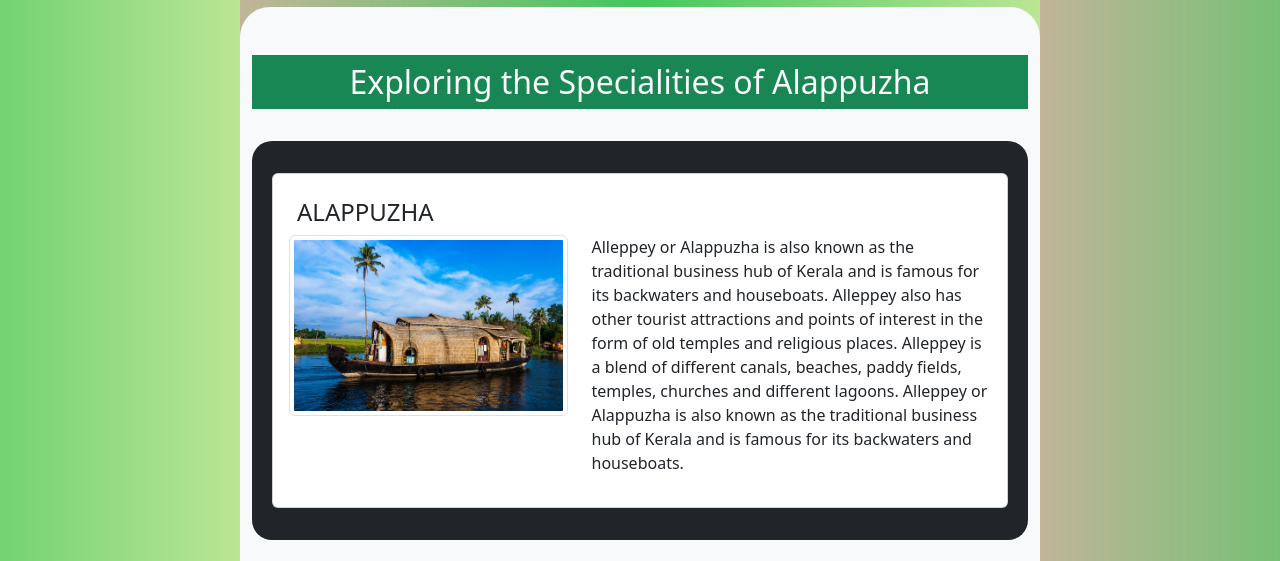
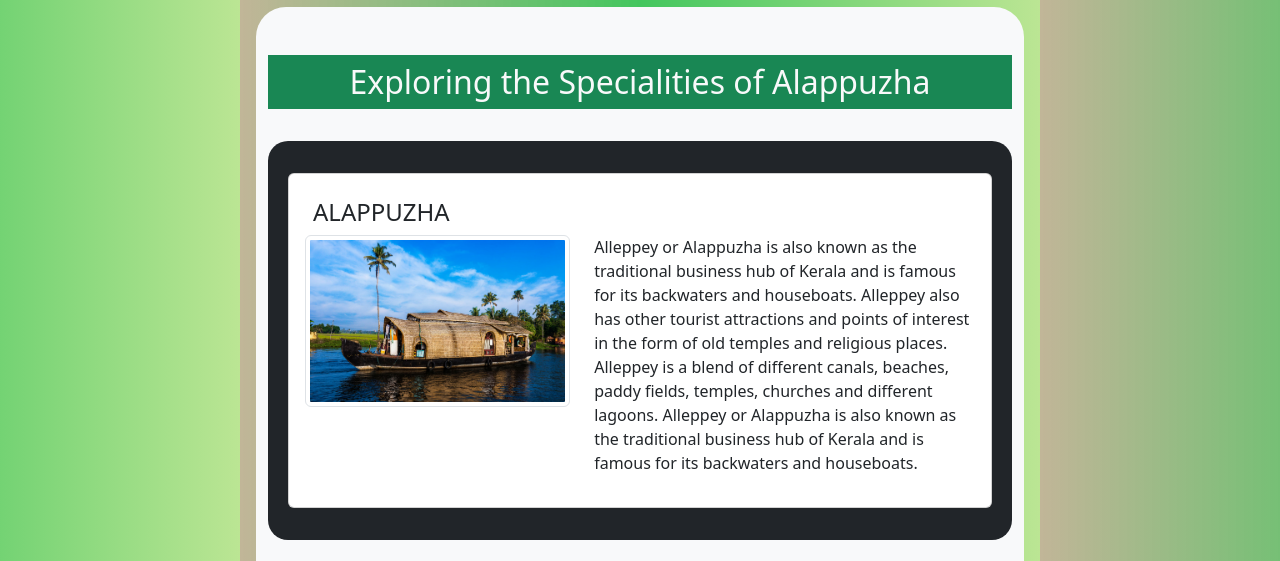
Before and after one commit to gowribalan123/KeralaTourismNew, a plain HTML site: page alappuzha.html in a window 1280 px wide. Shown: the part 161-722 px from the top of the page. Drawn offline with nearby package versions, Linux system fonts and the light colour scheme.

Commit message:
First commit

```diff
--- a/alappuzha.html
+++ b/alappuzha.html
@@ -89,7 +89,7 @@
 
 
 
-      <section>
+      <section class="m-3">
       <div class="container-fluid bg-light  text-center text-light  " style="border-radius: 30px;">
         <br><br>
         <div>
@@ -524,7 +524,7 @@
  <br>
   <!-- footer -->
 
-  <footer  class="bg-success">
+  <footer  class="bg-success  ">
   <p>&copy; 2024 Gowri Balan. All rights reserved.</p>
   <ul class="social-media">
     <li><a href="#">Facebook</a></li>
```
Also changed, not shown: index.html (+1 -1 lines).
